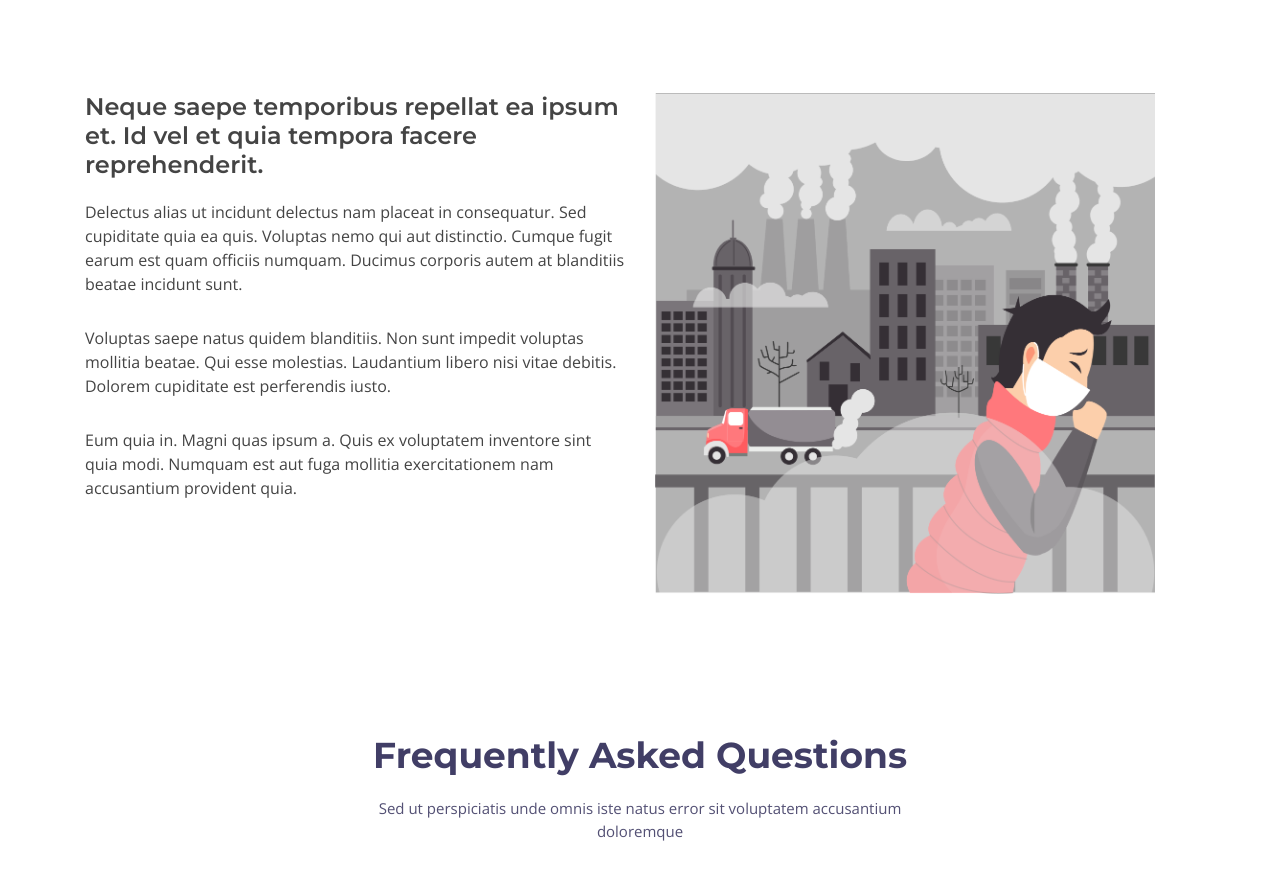
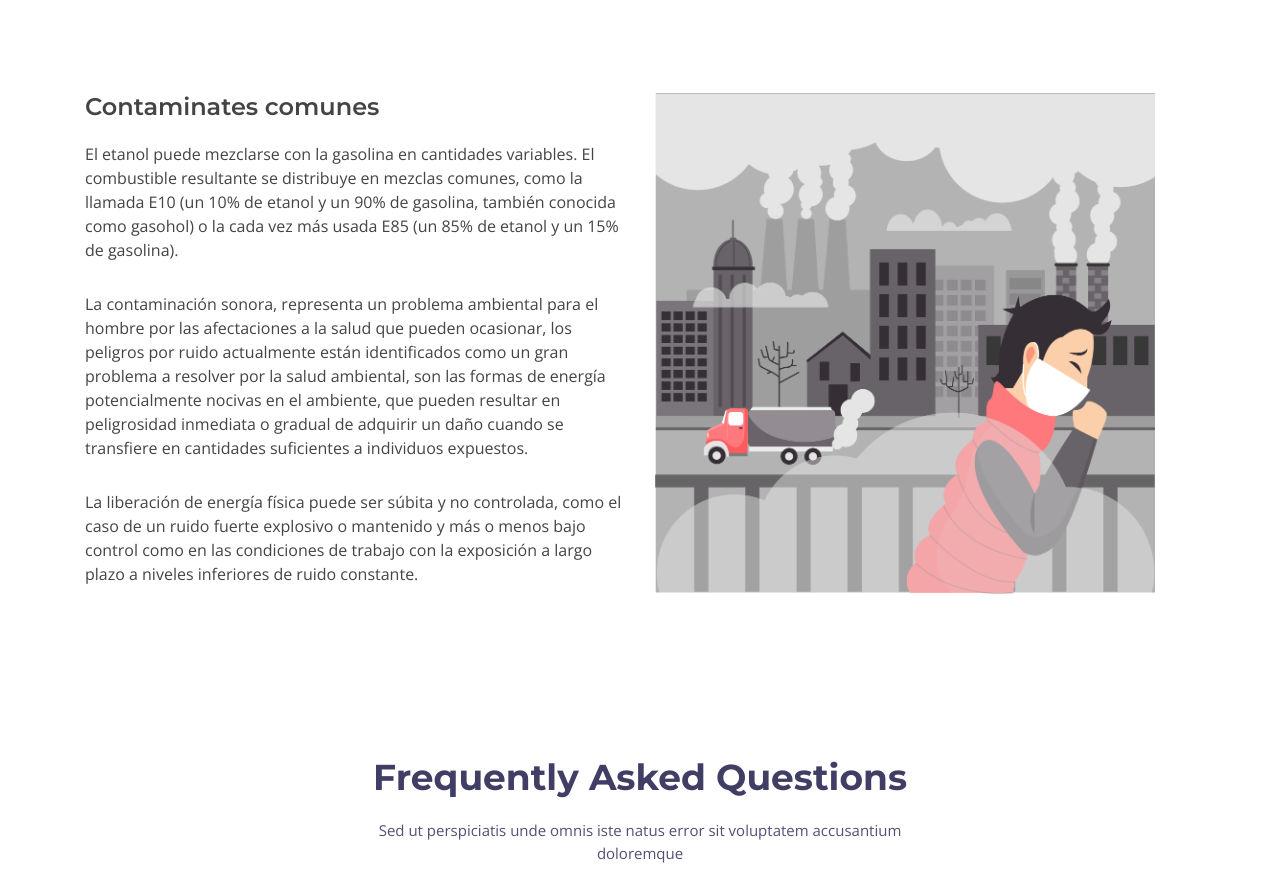
Before and after one commit to saraires/CartillaCienciasnaturales, a plain HTML site: page index.html in a window 1280 px wide. Shown: the part 4644-5537 px from the top of the page. Drawn offline with nearby package versions, Linux system fonts and the light colour scheme; files whose address does not match are found by name.

Commit message:
Cartilla ciencias

```diff
--- a/index.html
+++ b/index.html
@@ -316,7 +316,7 @@
               tormentosa historia aportando nuestro granito de arena!</p>
           </div>
           <div class="col-lg-3 cta-btn-container text-center">
-            <a class="cta-btn align-middle scrollto" href="#features">¡Únete a la acción!</a>
+            <a class="cta-btn align-middle scrollto" href="#faq">¡Únete a la acción!</a>
           </div>
         </div>
 
@@ -345,7 +345,8 @@
               atmósfera.
             </p>
             <p>
-              Por otro lado tenemos los famosos derrames de hidrocarburos de petróleo que conforman una de las principales fuentes
+              Por otro lado tenemos los famosos derrames de hidrocarburos de petróleo que conforman una de las
+              principales fuentes
               de contaminación de suelos y aguas ya que ocasionan perturbaciones en los ecosistemas al afectar su
               estructura y bioprocesos. Afecta en forma directa al suelo, agua, aire, y a la fauna y la flora.
             </p>
@@ -358,19 +359,23 @@
           </div>
 
           <div class="col-lg-6 wow fadeInUp pt-4 pt-lg-0 order-2 order-lg-1">
-            <h4>Neque saepe temporibus repellat ea ipsum et. Id vel et quia tempora facere reprehenderit.</h4>
+            <h4>Contaminates comunes</h4>
             <p>
-              Delectus alias ut incidunt delectus nam placeat in consequatur. Sed cupiditate quia ea quis. Voluptas nemo
-              qui aut distinctio. Cumque fugit earum est quam officiis numquam. Ducimus corporis autem at blanditiis
-              beatae incidunt sunt.
+              El etanol puede mezclarse con la gasolina en cantidades variables. El combustible resultante se distribuye
+              en mezclas comunes, como la llamada E10 (un 10% de etanol y un 90% de gasolina, también conocida como
+              gasohol) o la cada vez más usada E85 (un 85% de etanol y un 15% de gasolina).
             </p>
             <p>
-              Voluptas saepe natus quidem blanditiis. Non sunt impedit voluptas mollitia beatae. Qui esse molestias.
-              Laudantium libero nisi vitae debitis. Dolorem cupiditate est perferendis iusto.
+              La contaminación sonora, representa un problema ambiental para el hombre por las afectaciones a la salud
+              que pueden ocasionar, los peligros por ruido actualmente están identificados como un gran problema a
+              resolver por la salud ambiental, son las formas de energía potencialmente nocivas en el ambiente, que
+              pueden resultar en peligrosidad inmediata o gradual de adquirir un daño cuando se transfiere en cantidades
+              suficientes a individuos expuestos.
             </p>
             <p>
-              Eum quia in. Magni quas ipsum a. Quis ex voluptatem inventore sint quia modi. Numquam est aut fuga
-              mollitia exercitationem nam accusantium provident quia.
+              La liberación de energía física puede ser súbita y no controlada, como el caso de un ruido fuerte
+              explosivo o mantenido y más o menos bajo control como en las condiciones de trabajo con la exposición a
+              largo plazo a niveles inferiores de ruido constante.
             </p>
           </div>
 
```
